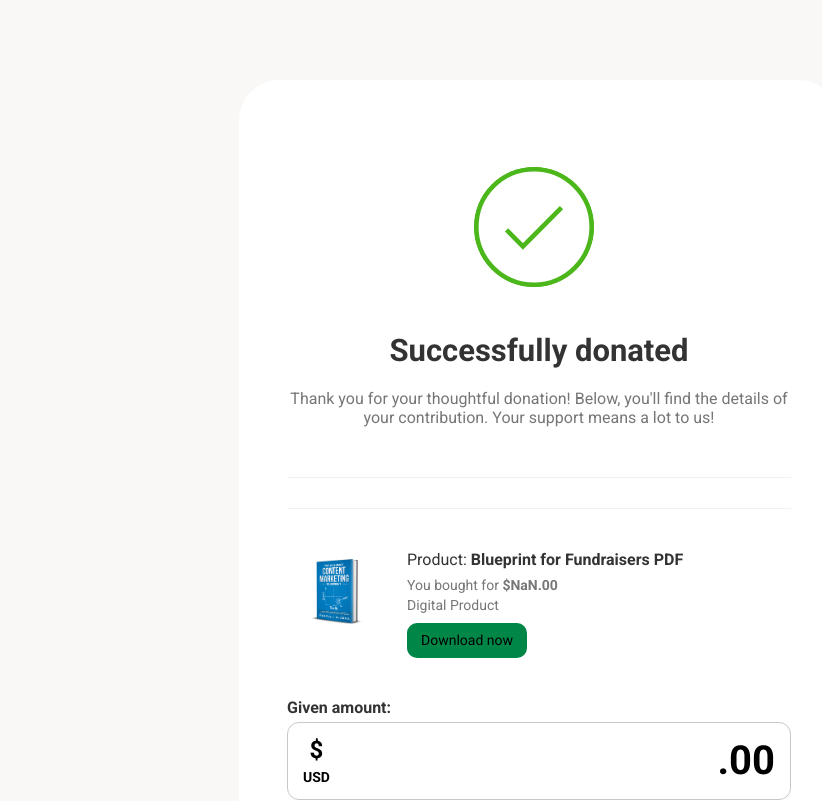
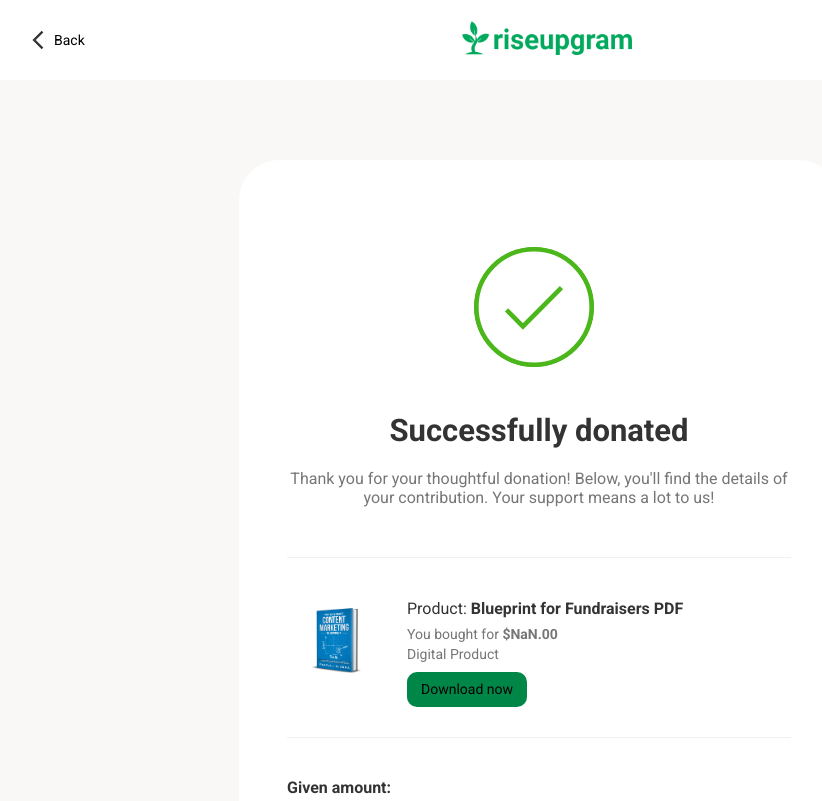
Before and after one commit to ristowdev/donate-sys, a Next.js app: page /f/success_donation in a window 1280 px wide. Shown: the top 801 px of the page, without its empty margins (101-923 px from the left). Built offline with nearby package versions, Linux system fonts and the light colour scheme.

Commit message:
findex update

```diff
--- a/config.ts
+++ b/config.ts
@@ -1,13 +1,13 @@
 
 // dev mode
-export const BASE_URL = 'http://localhost:5003/api';
-export const SITE_URL = 'http://localhost:3000';
-export const FILES_URL = 'http://localhost:3000';
-export const PAYMENT_PROCESSOR_URL = 'http://localhost:3004';
+// export const BASE_URL = 'http://localhost:5003/api';
+// export const SITE_URL = 'http://localhost:3000';
+// export const FILES_URL = 'http://localhost:3000';
+// export const PAYMENT_PROCESSOR_URL = 'http://localhost:3004';
 
 
 // live mode
-// export const BASE_URL = 'https://api.riseupgram.com/api';
-// export const SITE_URL = 'https://riseupgram.com';
-// export const FILES_URL = 'https://riseupgram.com';
-// export const PAYMENT_PROCESSOR_URL = 'https://payment-processor-51ccefa115b7.herokuapp.com/';
+export const BASE_URL = 'https://api.riseupgram.com/api';
+export const SITE_URL = 'https://riseupgram.com';
+export const FILES_URL = 'https://riseupgram.com';
+export const PAYMENT_PROCESSOR_URL = 'https://payment-processor-51ccefa115b7.herokuapp.com/';
--- /dev/null
+++ b/src/components/f/header-payment.tsx
@@ -0,0 +1,49 @@
+import Link from "next/link";
+import React, { useRef } from "react";
+import { MdOutlineArrowBackIosNew } from "react-icons/md";
+import { SITE_URL } from "../../../config";
+
+
+interface IFPaymentHeaderProps{
+}
+
+export default function FPaymentHeader(props: IFPaymentHeaderProps) {
+    const {
+    } = props;
+
+    return (<>
+
+
+        <div className="dlpsald">
+          <div className="container">
+            <div className="wrapper">
+              <div className="vlpdpx-palda">
+                <div className="dlaps-x-asaa">
+                  <Link href={`/`}>
+                  <div className="dps-x-pa-ps">
+                    <MdOutlineArrowBackIosNew  size={22} color="#333333"/>
+                    <span className="vp-apsa">Back</span>
+                  </div>
+                  </Link>
+                </div>
+
+                <div className="clalpsdl">
+                    {/* <h1>riseupgram</h1> */}
+                    <img src="/rug-pro.png" />
+                </div>
+
+
+                <div className="clalpsdl1" style={{opacity:0}}>
+                  <Link href={`/`} >Sign in</Link>
+                </div>
+
+
+              </div>
+            </div>
+          </div>
+
+        </div>
+
+
+    </>)
+}
--- a/src/pages/f/success_donation/index.tsx
+++ b/src/pages/f/success_donation/index.tsx
@@ -7,6 +7,7 @@ import { useRouter } from "next/router";
 import React, { useEffect, useState } from "react";
 import SEOpro from "@/components/SEO-pro";
 import { SITE_URL } from "../../../../config";
+import FPaymentHeader from "@/components/f/header-payment";
 
 export default function ThankYou() {
 
@@ -96,7 +97,7 @@ export default function ThankYou() {
 
 
 
-                {/* <PaymentHeader fundraiserId={donation_details.fundraiser_id}/>  */}
+                <FPaymentHeader />
 
 
 
@@ -119,7 +120,6 @@ export default function ThankYou() {
 
 
 
-                        <div className='cpp1pldw-separator'></div>
 
 
 
@@ -141,6 +141,8 @@ export default function ThankYou() {
                                 <button className="xlpapxpllaa" onClick={handleDownload}>Download now</button>
                             </div>
                         </div>
+                        <div className='cpp1pldw-separator'></div>
+
                         {/* <div className="lpa-clpas">
                             <h1>You're supporting: <br/><br/><b>{donation_details.fundraiserDetails.title}</b></h1>
                         </div> */}
```
